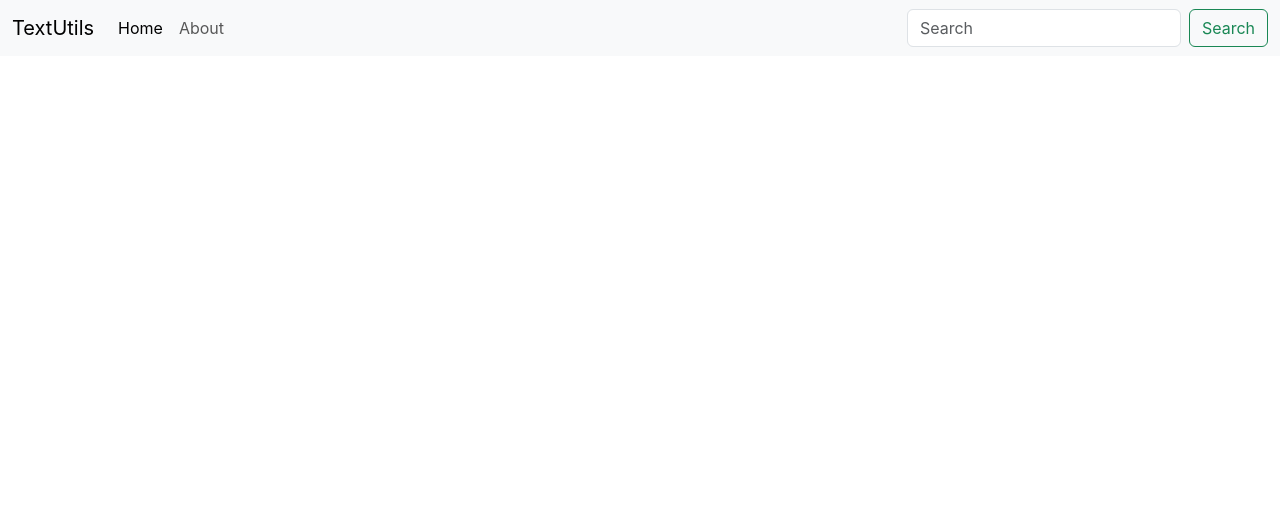
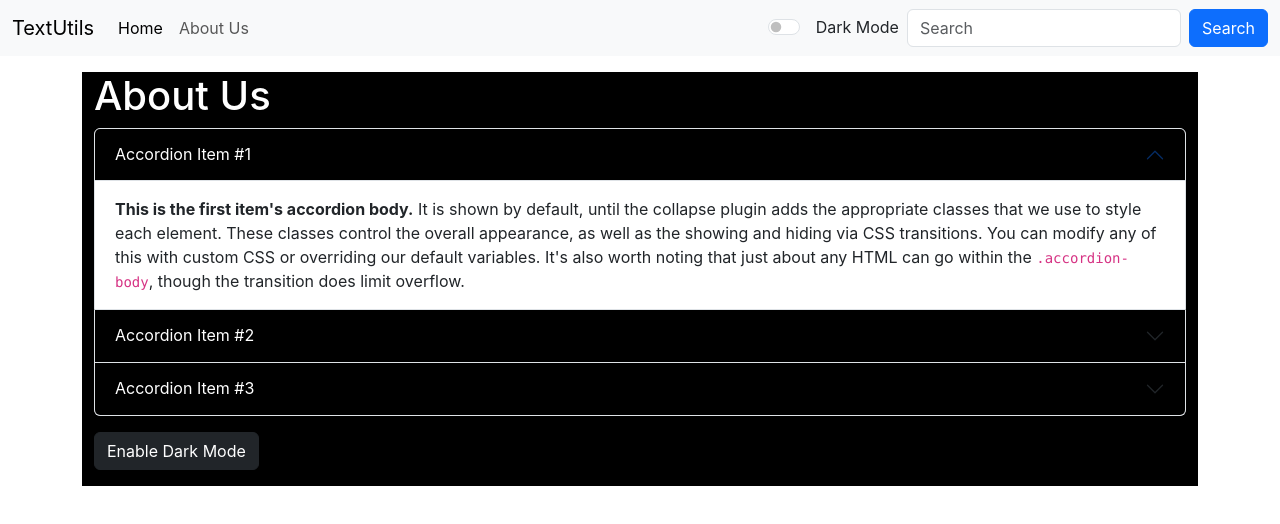
Before and after one commit to singhxmandeep/textutills, a React (Create React App) app: page /about in a window 1280 px wide. Shown: the top 524 px of the page. Built offline with nearby package versions, Linux system fonts and the light colour scheme.

Commit message:
Textutils React

```diff
--- a/package.json
+++ b/package.json
@@ -8,6 +8,7 @@
     "@testing-library/user-event": "^13.5.0",
     "react": "^18.3.1",
     "react-dom": "^18.3.1",
+    "react-router-dom": "^6.23.1",
     "react-scripts": "5.0.1",
     "web-vitals": "^2.1.4"
   },
--- a/public/index.html
+++ b/public/index.html
@@ -9,13 +9,13 @@
     <meta name="theme-color" content="#000000" />
     <meta
       name="description"
-      content="Web site created using create-react-app"
+      content="TextUtils us a utility which can be used to manipulate your text in the way you want."
     />
     <link rel="apple-touch-icon" href="%PUBLIC_URL%/logo192.png" />
 
     <link rel="manifest" href="%PUBLIC_URL%/manifest.json" />
 
-    <title>React App</title>
+    <title>TextUtils - Home</title>
   </head>
   <body>
     <noscript>You need to enable JavaScript to run this app.</noscript>
--- a/src/App.js
+++ b/src/App.js
@@ -1,36 +1,72 @@
-import logo from './logo.svg';
+
 import './App.css';
+import TextForm from './components/TextForm';
+import Navbar from './components/Navbar';
+import About from './components/About';
+import { useState } from 'react';
+import Alert from './components/Alert';
+import {
+  Route,
+  Link,
+  Routes,
+  BrowserRouter as Router,
+} from "react-router-dom";
+
 function App() {
 
+
+  const [mode, setMode] = useState("light")
+  const[alert, setAlert] =  useState(null)
+
+  const showAlert = (message, type) =>{
+    setAlert({
+      msg: message,
+      type: type
+    })
+    setTimeout(()=>{
+      setAlert(null)
+    }, 1500)
+  }
+
+
+
+  const toogleMode = () =>{
+    if(mode === "light"){
+      setMode("dark")
+      document.body.style.backgroundColor = "black"
+      showAlert(" Dark mode had been enabled","success")
+      document.title = "TestUtils - Dark"
+      // setInterval(() => {
+      //   document.title = "Install TextUtils"
+      // }, 2000);
+      // setInterval(() => {
+      //   document.title = "Install the app now"
+      // }, 1500);
+    }
+    else{
+      setMode("light")
+      document.body.style.backgroundColor = "white"
+      showAlert(" Light mode had been enabled","success")
+      document.title = "TestUtils - Light"
+    }
+  }
   return (
     <>
+    <Router>
+    <Navbar title = "TextUtils" text = "About Us" mode={mode} toogleMode={toogleMode}/>
+    <Alert alert = {alert}/>
+    <div className="container">
+    <Routes>
+        <Route path="/" element={<TextForm heading = "LOGIN" mode = {mode} showAlert = {showAlert}/>} />
+        <Route path="/about" element={<About />} />
+    </Routes>
+    {/* <Navbar title = "textUtils2" /> */}
+    {/* <Navbar /> */}
+    {/* <TextForm heading = "LOGIN" mode = {mode} showAlert = {showAlert}/> */}
+    </div>
+    </Router>
+    </>
 
-    <nav className="navbar navbar-expand-lg bg-body-tertiary">
-  <div className="container-fluid">
-    <a className="navbar-brand" href="/">TextUtils</a>
-    <button className="navbar-toggler" type="button" data-bs-toggle="collapse" data-bs-target="#navbarSupportedContent" aria-controls="navbarSupportedContent" aria-expanded="false" aria-label="Toggle navigation">
-      <span className="navbar-toggler-icon"></span>
-    </button>
-    <div className="collapse navbar-collapse" id="navbarSupportedContent">
-      <ul className="navbar-nav me-auto mb-2 mb-lg-0">
-        <li className="nav-item">
-          <a className="nav-link active" aria-current="page" href="/">Home</a>
-        </li>
-        <li className="nav-item">
-          <a className="nav-link" href="/">About</a>
-        </li>
-
-      </ul>
-      <form className="d-flex" role="search">
-        <input className="form-control me-2" type="search" placeholder="Search" aria-label="Search"/>
-        <button className="btn btn-outline-success" type="submit">Search</button>
-      </form>
-    </div>
-  </div>
-</nav>
-
-
-    </>
   );
 }
 
--- /dev/null
+++ b/src/components/About.js
@@ -0,0 +1,78 @@
+import React, {useState} from 'react'
+
+export default function About() {
+const [myStyle, setMyStyle] = useState({
+    color: 'white',
+    backgroundColor: 'black'
+    // border: "2px solick white"
+})
+
+const [btnText, setBtnText] = useState("Enable Dark Mode")
+
+
+const toogleStyle = ()=>{
+    if(myStyle.color == 'white'){
+        setMyStyle({
+            color: 'black',
+            backgroundColor: "white"
+        })
+        setBtnText("Enable Dark Mode")
+    }
+    else{
+        setMyStyle({
+            color: 'white',
+            backgroundColor: "black"
+        })
+        setBtnText("Enable light Mode")
+    }
+}
+
+
+
+
+
+  return (
+    <div className='container my-3' style = {myStyle}>
+        <h1>About Us</h1>
+        <div class="accordion" id="accordionExample" style = {myStyle}>
+            <div class="accordion-item">
+                <h2 class="accordion-header">
+                <button class="accordion-button" style = {myStyle} type="button" data-bs-toggle="collapse" data-bs-target="#collapseOne" aria-expanded="true" aria-controls="collapseOne">
+                    Accordion Item #1
+                </button>
+                </h2>
+                <div id="collapseOne" class="accordion-collapse collapse show" data-bs-parent="#accordionExample">
+                <div class="accordion-body">
+                    <strong>This is the first item's accordion body.</strong> It is shown by default, until the collapse plugin adds the appropriate classes that we use to style each element. These classes control the overall appearance, as well as the showing and hiding via CSS transitions. You can modify any of this with custom CSS or overriding our default variables. It's also worth noting that just about any HTML can go within the <code>.accordion-body</code>, though the transition does limit overflow.
+                </div>
+                </div>
+            </div>
+            <div class="accordion-item">
+                <h2 class="accordion-header">
+                <button class="accordion-button collapsed" style = {myStyle} type="button" data-bs-toggle="collapse" data-bs-target="#collapseTwo" aria-expanded="false" aria-controls="collapseTwo">
+                    Accordion Item #2
+                </button>
+                </h2>
+                <div id="collapseTwo" class="accordion-collapse collapse" data-bs-parent="#accordionExample">
+                <div class="accordion-body" style = {myStyle}>
+                    <strong>This is the second item's accordion body.</strong> It is hidden by default, until the collapse plugin adds the appropriate classes that we use to style each element. These classes control the overall appearance, as well as the showing and hiding via CSS transitions. You can modify any of this with custom CSS or overriding our default variables. It's also worth noting that just about any HTML can go within the <code>.accordion-body</code>, though the transition does limit overflow.
+                </div>
+                </div>
+            </div>
+            <div class="accordion-item">
+                <h2 class="accordion-header">
+                <button class="accordion-button collapsed" style = {myStyle} type="button" data-bs-toggle="collapse" data-bs-target="#collapseThree" aria-expanded="false" aria-controls="collapseThree">
+                    Accordion Item #3
+                </button>
+                </h2>
+                <div id="collapseThree" class="accordion-collapse collapse" data-bs-parent="#accordionExample">
+                <div class="accordion-body" style = {myStyle}>
+                    <strong>This is the third item's accordion body.</strong> It is hidden by default, until the collapse plugin adds the appropriate classes that we use to style each element. These classes control the overall appearance, as well as the showing and hiding via CSS transitions. You can modify any of this with custom CSS or overriding our default variables. It's also worth noting that just about any HTML can go within the <code>.accordion-body</code>, though the transition does limit overflow.
+                </div>
+                </div>
+            </div>
+        </div>
+        <button className="btn btn-dark my-3" onClick={toogleStyle} >{btnText}</button>
+    </div>
+  )
+}
--- /dev/null
+++ b/src/components/Alert.js
@@ -0,0 +1,17 @@
+import React from 'react'
+
+function Alert(props) {
+
+  const capitalize = (word) =>{
+    const lower = word.toLowerCase();
+    return lower.charAt(0).toUpperCase() + lower.slice(1);
+  }
+
+  return (
+    props.alert && <div className={`alert alert-${props.alert.type} alert-dismissible fade show`} role="alert">
+        <strong>{capitalize(props.alert.type)}</strong>{props.alert.msg}
+        </div>
+  )
+}
+
+export default Alert
--- /dev/null
+++ b/src/components/Navbar.js
@@ -0,0 +1,50 @@
+import React from 'react'
+import PropTypes from 'prop-types'
+import {
+  Link,
+} from "react-router-dom";
+
+
+export default function Navbar(props) {
+  return (
+    <nav className={`navbar navbar-expand-lg  navbar-${props.mode} bg-${props.mode}`}>
+  <div className="container-fluid">
+    <Link className="navbar-brand" to="/">{props.title}</Link>
+    <button className="navbar-toggler" type="button" data-bs-toggle="collapse" data-bs-target="#navbarSupportedContent" aria-controls="navbarSupportedContent" aria-expanded="false" aria-label="Toggle navigation">
+      <span className="navbar-toggler-icon"></span>
+    </button>
+    <div className="collapse navbar-collapse" id="navbarSupportedContent">
+      <ul className="navbar-nav me-auto mb-2 mb-lg-0">
+        <li className="nav-item">
+          <a className="nav-link active" aria-current="page" href="/">Home</a>
+        </li>
+        <li className="nav-item">
+          <Link className="nav-link" to="/about">{props.text}</Link>
+        </li>
+
+      </ul>
+      <div className="form-check form-switch">
+  <input className="form-check-input" onClick={props.toogleMode} type="checkbox" role="switch" id="flexSwitchCheckDefault"/>
+  <label className={`form-check-label text-${props.mode === "light"?"dark":"light"} mx-2`} htmlFor="flexSwitchCheckDefault">Dark Mode</label>
+</div>
+
+      <form className="d-flex" role="search">
+        <input className="form-control me-2" type="search" placeholder="Search" aria-label="Search"/>
+        <button className="btn btn-primary" type="submit">Search</button>
+      </form>
+    </div>
+  </div>
+</nav>
+  )
+}
+
+
+Navbar.propTypes = {
+    title: PropTypes.string,
+    text: PropTypes.string
+}
+
+Navbar.defaultProps = {
+    title: "Set Title Here",
+    text: "My name is Mandeep Singh"
+}
--- /dev/null
+++ b/src/components/TextForm.js
@@ -0,0 +1,82 @@
+import React, { useState } from "react";
+import PropTypes from 'prop-types'
+
+
+export default function TextForm(props) {
+  const darkStyle = {
+    backgroundColor: `${props.mode === "dark"?"gray":"white"}`,
+    color: `${props.mode === "dark"?"white":"black"}`,
+    border: `${props.mode === "dark"?"2px solid white":"2px solid black"}`
+  }
+  // console.log(useState("Enter the text here2"))
+
+  const darkTextStyle = {
+    color: `${props.mode === "dark"?"white":"black"}`
+  }
+
+  const handleUpClick = () => {
+    console.log("The button is clicked");
+    let newText = text.toUpperCase()
+    setText(newText);
+    props.showAlert(" Text is converted to Upper case","success")
+  };
+
+  const handleLoClick = () => {
+    console.log("The button is clicked");
+    let newText = text.toLowerCase()
+    setText(newText);
+    props.showAlert(" Text is converted to Lower case","success")
+  };
+
+  const handleClearClick = () => {
+    console.log("The button is clicked");
+    let newText = ''
+    setText(newText);
+    props.showAlert(" Text has been cleared","success")
+  };
+
+  const handleOnChange = (event) => {
+    // console.log("On Change");
+    setText(event.target.value)
+  };
+
+  const handleCopy = () =>{
+    console.log("I am copy")
+    let text = document.getElementById("myBox")
+    text.select()
+    navigator.clipboard.writeText(text.value)
+    props.showAlert(" Text has been copied to clipboard","success")
+  }
+
+const handleExtraSpaces = () =>{
+  console.log("ExtraSPaces removed")
+  let newText = text.split(/[ ]+/)
+  setText(newText.join(" "))
+}
+
+
+  const [text, setText] = useState("Enter the text here");
+  return (
+    <>
+    <div className="container my-4">
+        <h1 style= {darkTextStyle}>{props.heading+ ": Enter Your Text bellow" } </h1>
+        <div className="mb-3">
+        <textarea className="form-control" value={text} onChange={handleOnChange} style = {darkStyle} id="myBox" rows="8"></textarea>
+
+        </div>
+        <button onClick={handleUpClick} className="btn btn-primary">Convert TO UpperCase</button>
+        <button onClick={handleLoClick} className="btn btn-primary mx-2">Convert TO LowerCase</button>
+        <button onClick={handleClearClick} className="btn btn-primary mx-2">Clear</button>
+        <button onClick={handleCopy} className="btn btn-primary mx-2">Copy</button>
+        <button onClick={handleExtraSpaces} className="btn btn-primary mx-2">Rm Extra Spaces</button>
+    </div>
+    <div className="container my-4">
+        <h1 style={darkTextStyle}>Your Text Summary</h1>
+        <p style={darkTextStyle}>{text.split(" ").length} Words and {text.length} Characters</p>
+        <p style={darkTextStyle}>{text.split(" ").length* 0.008} Minutes read</p>
+        <h2 style={darkTextStyle}>Preview</h2>
+        <p style={darkTextStyle}>{text.length>0?text:"Enter Your Text to preview it here"}</p>
+    </div>
+    </>
+  );
+}
```
Also changed, not shown: 1 other file (tests, documents, lock files or other folders).
